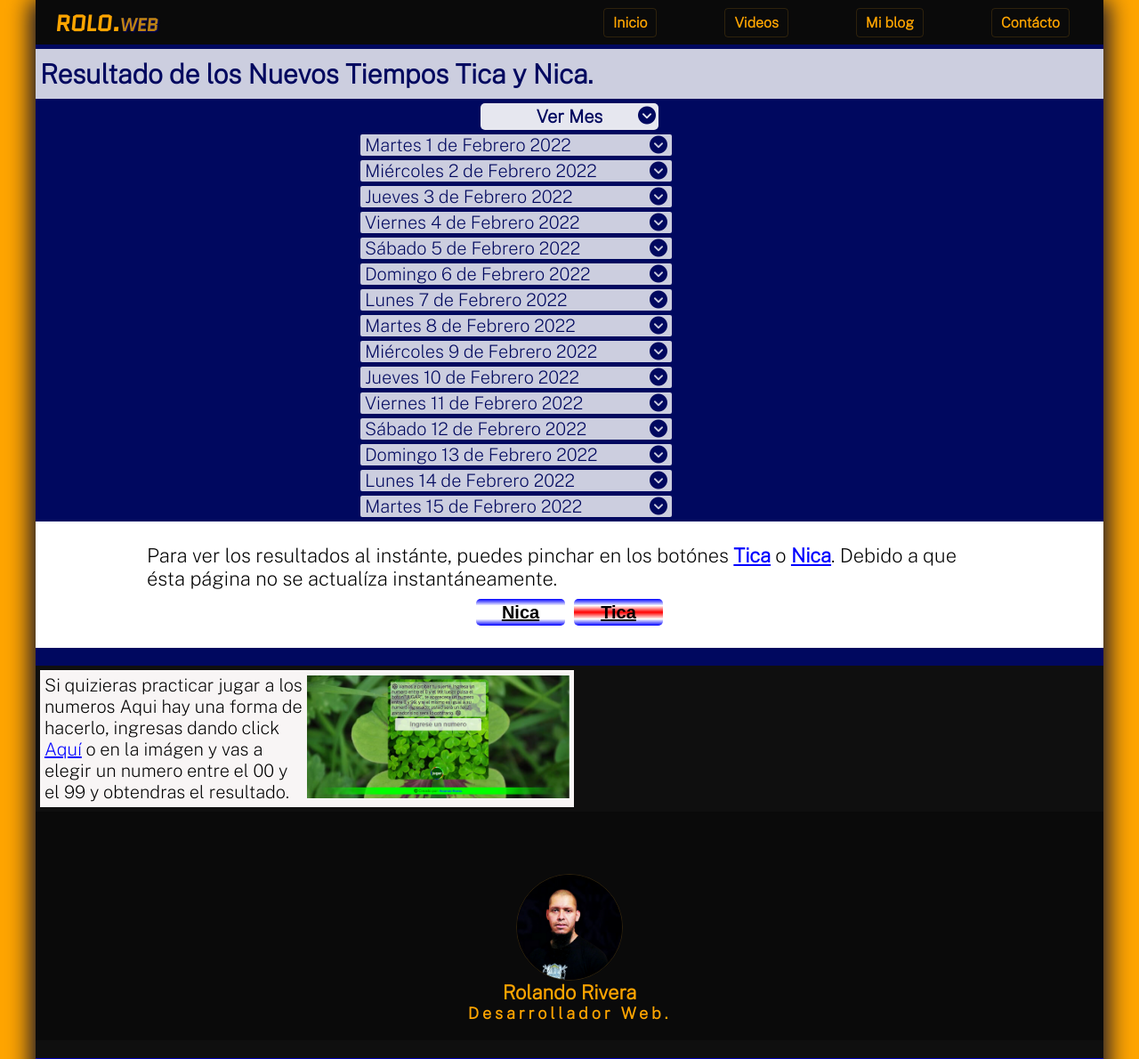
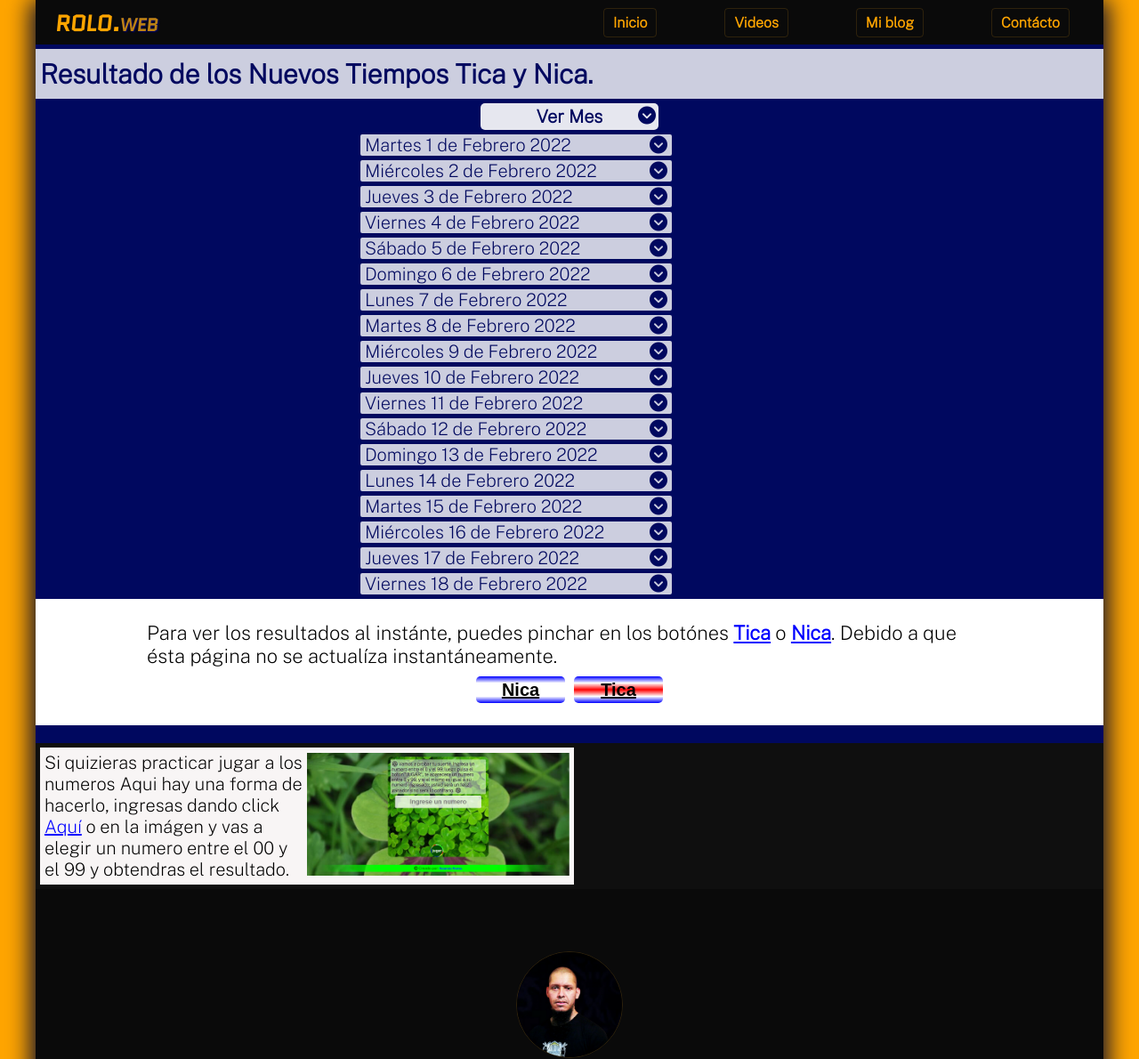
Before and after one commit to rolandoWe/roloweb, a PHP site: page /tiempos.php in a window 1280 px wide. Shown: the top 1190 px of the page at 89% size. Run offline with PHP 8.4, Linux system fonts and the light colour scheme; some libraries are stand-ins or nearby versions.

Commit message:
Add files via upload

```diff
--- a/tiemXmes/tiemFebrero2022.php
+++ b/tiemXmes/tiemFebrero2022.php
@@ -678,3 +678,138 @@
         </div>
 
 </div>
+<div class="grupo_datos febrero">
+        <p class="flecha">Miércoles 16 de Febrero 2022<i class="fas fa-chevron-circle-down"></i></p>
+        <div class="datos">
+            <p>Nicaragua</p>
+            <table class="tabla">
+                <tr>
+                    <td>11 am</td>
+                    <td>Salió</td>
+                    <td>65</td>
+                </tr>
+                <tr>
+                    <td>3 pm</td>
+                    <td>Salió</td>
+                    <td>89</td>
+                </tr>
+                <!-- <tr>
+                    <td>6 pm</td>
+                    <td>Salió</td>
+                    <td>72</td>
+                </tr>   -->
+                <tr>
+                    <td>9 pm</td>
+                    <td>Salió</td>
+                    <td>87</td>
+                </tr>
+            </table>
+            <p>Costa Rica</p>
+            <table class="tabla">
+               <tr>
+                   <td>1 pm</td>
+                   <td>Salió</td>
+                   <td>14</td>
+                   <td class="col_celda"> <span class="bola_B">Bola</span> </td>
+               </tr>
+               <tr>
+                   <td>7 pm</td>
+                   <td>Salió</td>
+                   <td>48</td>
+                   <td class="col_celda"> <span class="bola_R">Bola</span> </td>
+               </tr>
+
+            </table>
+        </div>
+
+</div>
+<div class="grupo_datos febrero">
+        <p class="flecha">Jueves 17 de Febrero 2022<i class="fas fa-chevron-circle-down"></i></p>
+        <div class="datos">
+            <p>Nicaragua</p>
+            <table class="tabla">
+                <tr>
+                    <td>11 am</td>
+                    <td>Salió</td>
+                    <td>25</td>
+                </tr>
+                <tr>
+                    <td>3 pm</td>
+                    <td>Salió</td>
+                    <td>89</td>
+                </tr>
+                <!-- <tr>
+                    <td>6 pm</td>
+                    <td>Salió</td>
+                    <td>72</td>
+                </tr>   -->
+                <tr>
+                    <td>9 pm</td>
+                    <td>Salió</td>
+                    <td>26</td>
+                </tr>
+            </table>
+            <p>Costa Rica</p>
+            <table class="tabla">
+               <tr>
+                   <td>1 pm</td>
+                   <td>Salió</td>
+                   <td>36</td>
+                   <td class="col_celda"> <span class="bola_B">Bola</span> </td>
+               </tr>
+               <tr>
+                   <td>7 pm</td>
+                   <td>Salió</td>
+                   <td>90</td>
+                   <td class="col_celda"> <span class="bola_B">Bola</span> </td>
+               </tr>
+
+            </table>
+        </div>
+
+</div>
+<div class="grupo_datos febrero">
+        <p class="flecha">Viernes 18 de Febrero 2022<i class="fas fa-chevron-circle-down"></i></p>
+        <div class="datos">
+            <p>Nicaragua</p>
+            <table class="tabla">
+                <tr>
+                    <td>11 am</td>
+                    <td>Salió</td>
+                    <td>22</td>
+                </tr>
+                <tr>
+                    <td>3 pm</td>
+                    <td>Salió</td>
+                    <td>92</td>
+                </tr>
+                <!-- <tr>
+                    <td>6 pm</td>
+                    <td>Salió</td>
+                    <td>72</td>
+                </tr>   -->
+                <tr>
+                    <td>9 pm</td>
+                    <td>Salió</td>
+                    <td>70</td>
+                </tr>
+            </table>
+            <p>Costa Rica</p>
+            <table class="tabla">
+               <tr>
+                   <td>1 pm</td>
+                   <td>Salió</td>
+                   <td>75</td>
+                   <td class="col_celda"> <span class="bola_B">Bola</span> </td>
+               </tr>
+               <tr>
+                   <td>7 pm</td>
+                   <td>Salió</td>
+                   <td>78</td>
+                   <td class="col_celda"> <span class="bola_B">Bola</span> </td>
+               </tr>
+
+            </table>
+        </div>
+
+</div>
```
